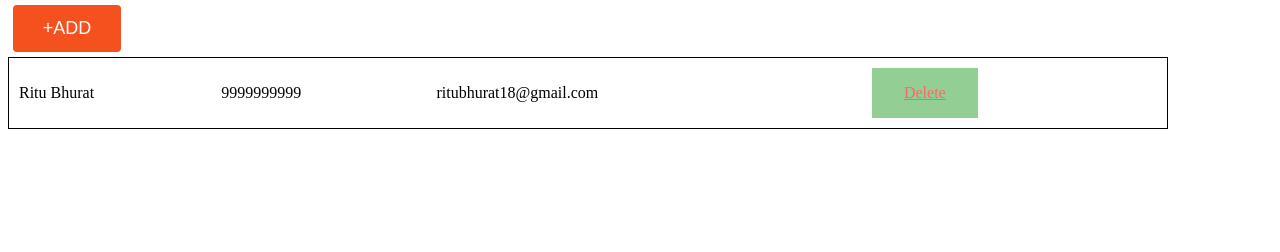
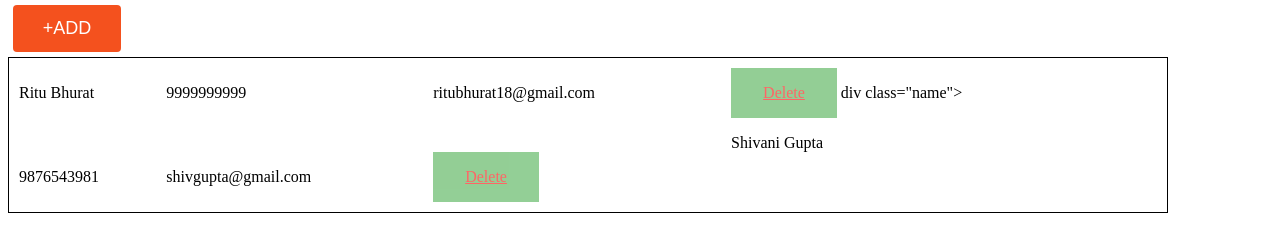
Before and after one commit to ritubhurat18/phonebook-directory, a plain HTML site: page index.html in a window 1280 px wide. Shown: the part 66-318 px from the top of the page. Drawn offline with Linux system fonts and the light colour scheme.

Commit message:
Update index.html

```diff
--- a/index.html
+++ b/index.html
@@ -34,6 +34,11 @@
 <div class="email"><p>ritubhurat18@gmail.com</p></div>
 <div class="del"><a href="#">Delete</a></div>
 
+div class="name"><p>Shivani Gupta</p></div>
+<div class="phone"><p>9876543981</p></div>
+<div class="email"><p>shivgupta@gmail.com</p></div>
+<div class="del"><a href="#">Delete</a></div>
+
 </div>
 </div>
 
```
